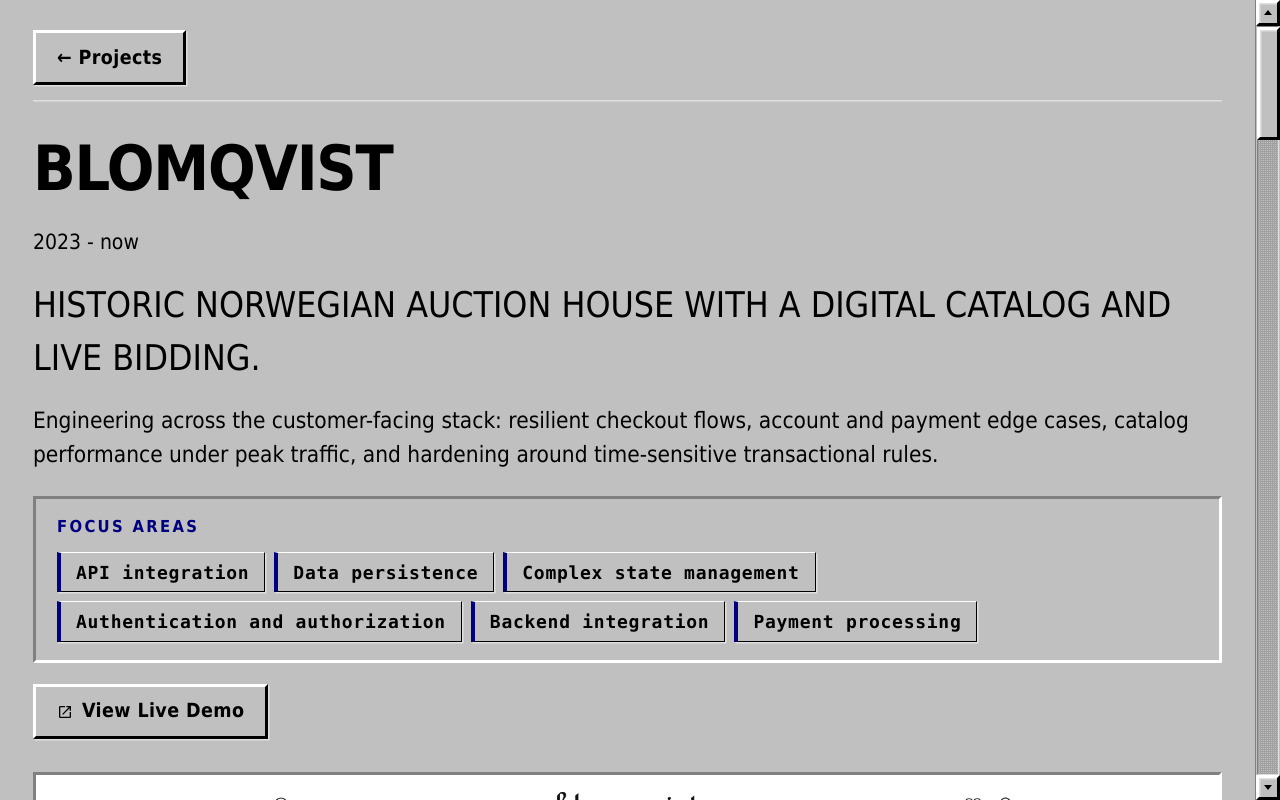
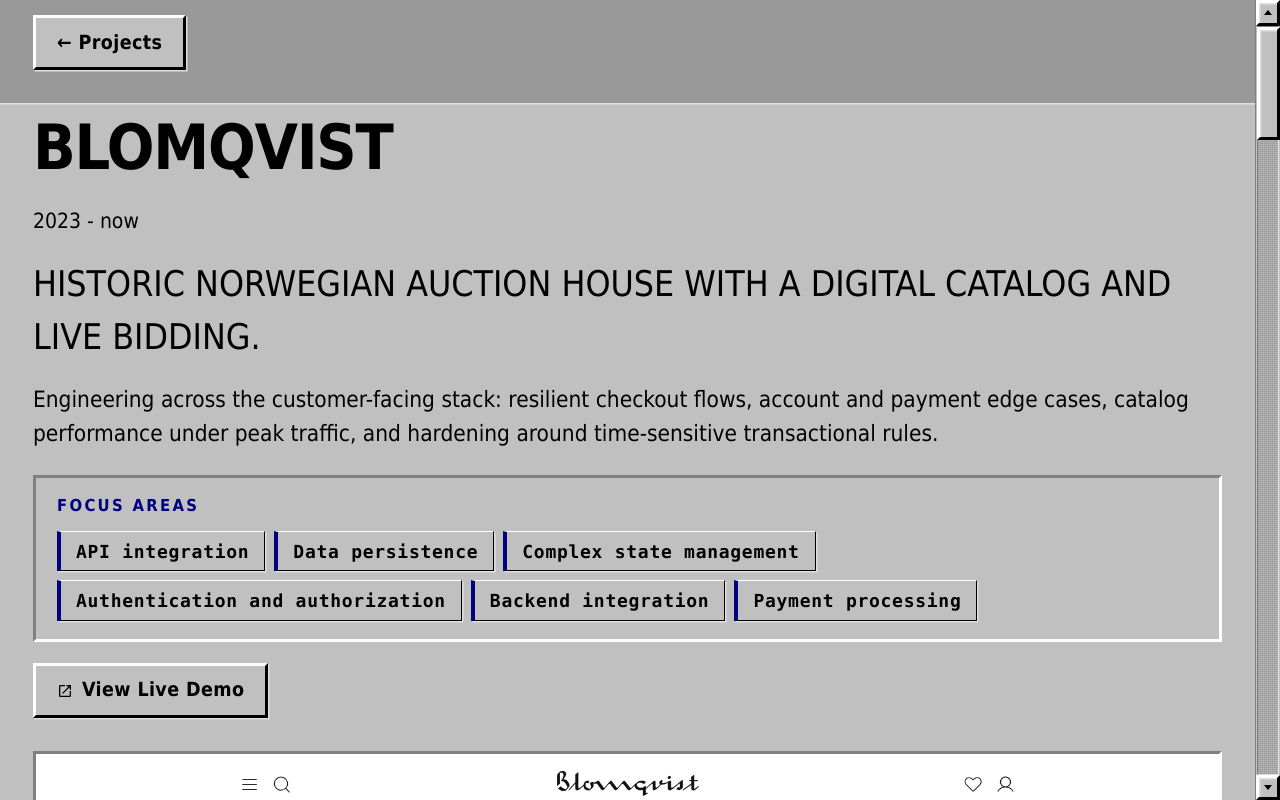
Before and after one commit to reinaldoams/portifolio, a React (Vite) app: page /projects/blomqvist in a window 1280 px wide. Built offline with nearby package versions, Linux system fonts and the light colour scheme.

Commit message:
styles: expanding project detail sticky nav to full width; preserving projects-detail padding alignment, changing background colors in project details page

```diff
--- a/src/routes/projects/index.scss
+++ b/src/routes/projects/index.scss
@@ -21,7 +21,7 @@
 
 .projects-detail-fullscreen .routes__viewport,
 .projects-detail-fullscreen .routes__content {
-  background: var(--win95-face);
+  background: black;
 }
 
 .projects-detail-fullscreen .routes__content {
@@ -241,7 +241,7 @@
 
 .projects-detail {
   overflow: visible;
-  padding: calc(20px * var(--ui-scale)) calc(22px * var(--ui-scale)) calc(36px * var(--ui-scale));
+  padding: 0 calc(22px * var(--ui-scale)) calc(36px * var(--ui-scale));
   max-width: calc(38rem * var(--ui-scale));
   margin: 0 auto;
   width: 100%;
@@ -262,9 +262,13 @@
   position: sticky;
   top: 0;
   z-index: 2;
-  margin-bottom: calc(16px * var(--ui-scale));
-  padding-bottom: calc(10px * var(--ui-scale));
-  background: var(--win95-face);
+  margin-left: calc(-22px * var(--ui-scale));
+  margin-right: calc(-22px * var(--ui-scale));
+  padding-top: calc(10px * var(--ui-scale));
+  padding-bottom: calc(22px * var(--ui-scale));
+  padding-left: calc(22px * var(--ui-scale));
+  padding-right: calc(22px * var(--ui-scale));
+  background: var(--win95-gray-bg);
   box-shadow: 0 calc(1px * var(--ui-scale)) 0 var(--win95-border-mid);
 }
 
@@ -544,9 +548,9 @@
   display: flex;
   justify-content: space-between;
   max-width: calc(38rem * var(--ui-scale));
-  margin: 0 auto 1rem auto;
+  margin: 0 auto;
   width: 100%;
-  padding: 0 calc(22px * var(--ui-scale));
+  padding: 1rem 0;
   box-sizing: border-box;
   color: var(--win95-text-gray);
 }
```
